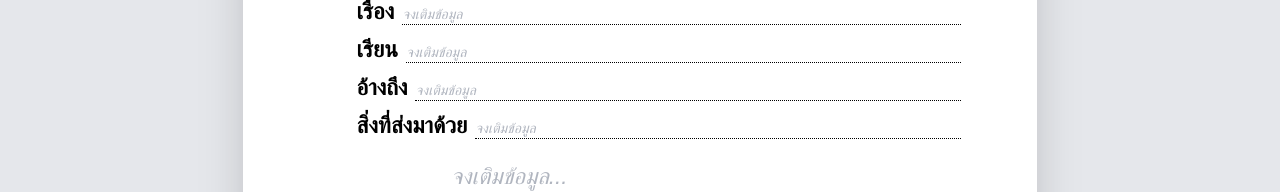
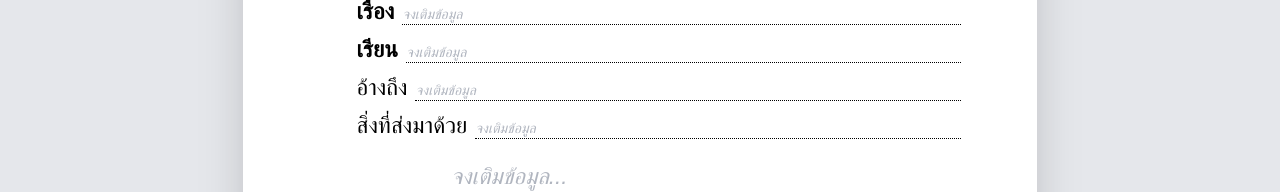
Before and after one commit to kaijiewpoo/thai-memo-craft, a React (Vite) app: page / in a window 1280 px wide. Shown: the part 281-473 px from the top of the page. Built offline with nearby package versions, Linux system fonts and the light colour scheme; a web font is replaced by a local one.

Commit message:
Fix: Remove bold from "อ้างถึง" and "สิ่งที่ส่งมาด้วย"
Remove bold font weight from the "อ้างถึง" and "สิ่งที่ส่งมาด้วย" labels.

```diff
--- a/src/pages/Index.tsx
+++ b/src/pages/Index.tsx
@@ -119,12 +119,12 @@ const ThaiMemoForm = () => {
             </div>
 
             <div className="flex items-baseline">
-              <Label htmlFor="referenceTo" className="shrink-0 text-[17pt] font-bold">อ้างถึง</Label>
+              <Label htmlFor="referenceTo" className="shrink-0 text-[17pt]">อ้างถึง</Label>
               <Input id="referenceTo" name="referenceTo" value={formData.referenceTo} onChange={handleInputChange} className={cn(inputStyle, placeholderStyle)} placeholder="จงเติมข้อมูล" />
             </div>
 
             <div className="flex items-baseline">
-              <Label htmlFor="attachments" className="shrink-0 text-[17pt] font-bold">สิ่งที่ส่งมาด้วย</Label>
+              <Label htmlFor="attachments" className="shrink-0 text-[17pt]">สิ่งที่ส่งมาด้วย</Label>
               <Input id="attachments" name="attachments" value={formData.attachments} onChange={handleInputChange} className={cn(inputStyle, placeholderStyle)} placeholder="จงเติมข้อมูล" />
             </div>
           </div>
```
